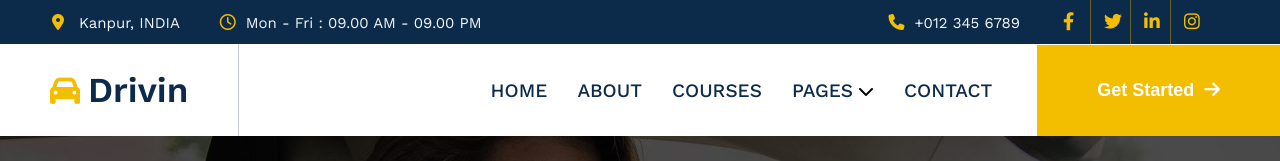
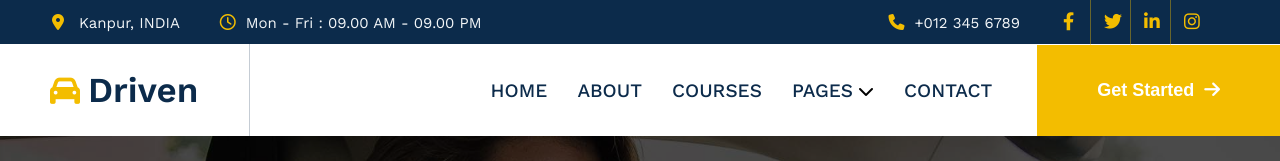
Before and after one commit to samratmanjeet7/Driving-School, a React (Create React App) app: page /contact in a window 1280 px wide. Shown: the top 161 px of the page. Built offline with nearby package versions, Linux system fonts and the light colour scheme.

Commit message:
first commit

```diff
--- a/src/components/common/footer/Footer.jsx
+++ b/src/components/common/footer/Footer.jsx
@@ -55,7 +55,7 @@ const Footer = () => {
                             <h3>Follow Us</h3>
                             <ul className='social'>
                                 <li>
-                                    <a href="https://initializ.ai"><i className='fab fa-twitter'></i></a>
+                                    <a href="https://x.com/initializ"><i className='fab fa-twitter'></i></a>
                                 </li>
                                 <li>
                                     <a href="https://www.facebook.com/profile.php?id=61556962362662"><i className='fab fa-facebook-f'></i></a>
--- a/src/components/common/header/Header.jsx
+++ b/src/components/common/header/Header.jsx
@@ -24,7 +24,7 @@ const Header = () => {
                                 <a href="https://www.facebook.com/profile.php?id=61556962362662"><i className='fab fa-facebook-f'></i></a>
                             </li>
                             <li>
-                                <a href="https://initializ.ai"><i className='fab fa-twitter'></i></a>
+                                <a href="https://x.com/initializ"><i className='fab fa-twitter'></i></a>
                             </li>
                             <li>
                                 <a href="https://initializ.ai"><i className='fab fa-linkedin-in'></i></a>
@@ -38,7 +38,7 @@ const Header = () => {
                 <div className="head flex">
                     <div className="logo" >
                         <i className='fa fa-car'></i>
-                        <span>Drivin</span>
+                        <span>Driven</span>
                     </div>
                     <div className="right flex">
                         <div className="nav">
```
Also changed, not shown: 1 other file (tests, documents, lock files or other folders).
